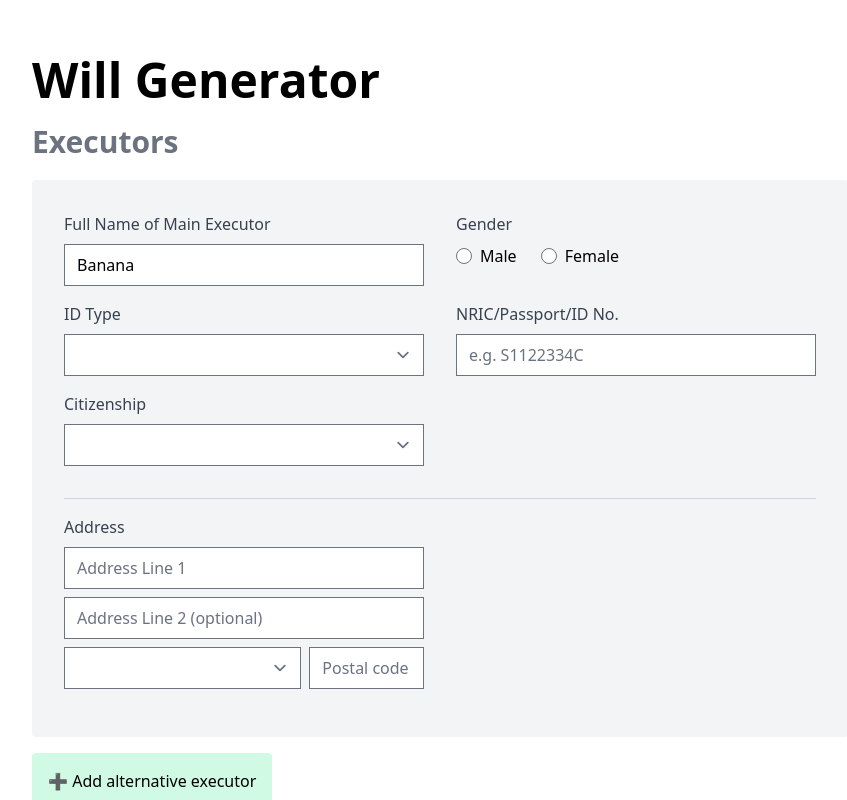
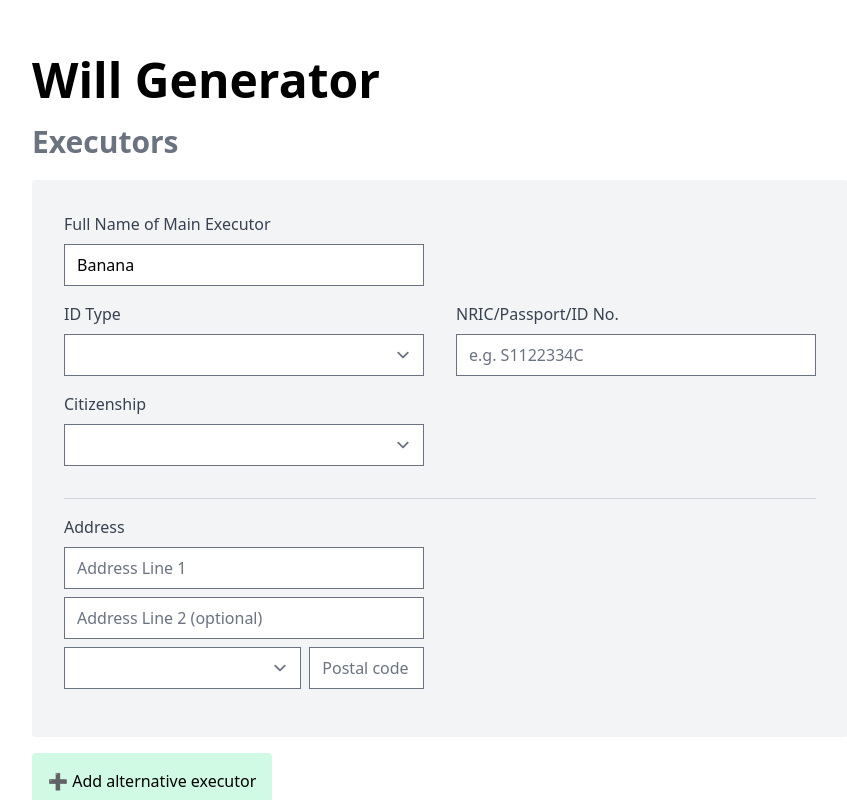
Before and after one commit to yjsoon/willgen, a Next.js app: page /2_executors in a window 1280 px wide. Shown: the top 800 px of the page, without its empty margins (200-1047 px from the left). Built offline with nearby package versions, Linux system fonts and the light colour scheme.

Commit message:
Remove gender field from executor

```diff
--- a/components/PersonAdder.js
+++ b/components/PersonAdder.js
@@ -6,7 +6,7 @@ import PersonAddress from "../components/PersonAddress";
 import { idTypes } from "../constants/idTypes";
 import { countries } from "../constants/countries";
 
-const PersonAdder = ({ person, setPerson, description }) => {
+const PersonAdder = ({ person, setPerson, description, showGender = true }) => {
   return (
     <div className="rounded divide-y divide-gray-300 bg-gray-100 px-8 py-8 my-4">
       <section className="grid grid-cols-1 md:grid-cols-2 md:gap-x-8 items-start mb-4">
@@ -16,7 +16,11 @@ const PersonAdder = ({ person, setPerson, description }) => {
           keyName="name"
           setPerson={setPerson}
         />
-        <PersonGenderRadio person={person} setPerson={setPerson} />
+        {showGender ? (
+          <PersonGenderRadio person={person} setPerson={setPerson} />
+        ) : (
+          <div className="block mb-4"></div>
+        )}
         <PersonDropDown
           description="ID Type"
           person={person}
--- a/pages/2_executors.js
+++ b/pages/2_executors.js
@@ -28,6 +28,7 @@ const Page2 = () => {
         person={mainExecutor}
         setPerson={setMainExecutor}
         description="Full Name of Main Executor"
+        showGender={false}
       />
       {executors[1] == null && (
         <button
```
